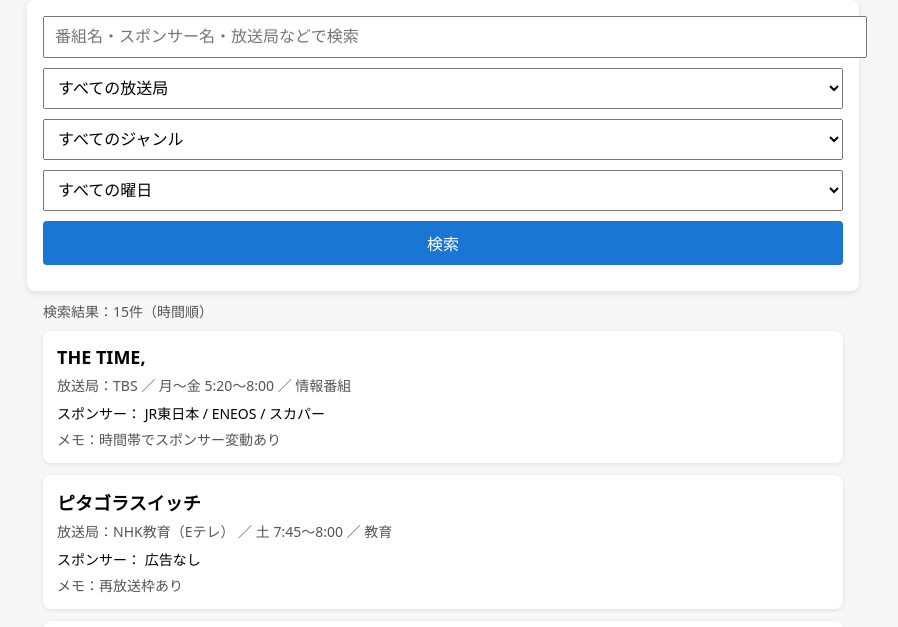
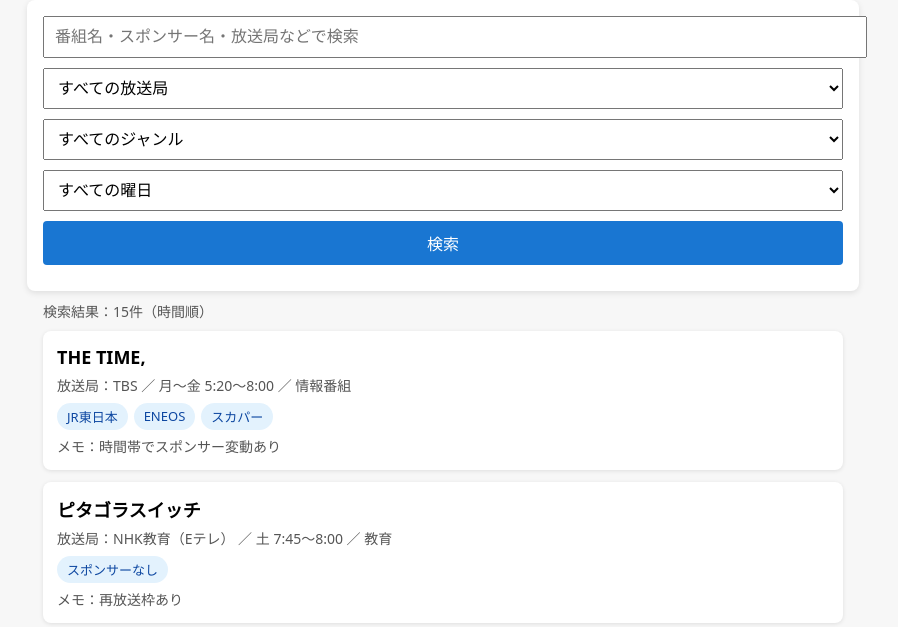
Before and after one commit to rays-projects/sponsor-search, a plain HTML site: page index.html in a window 1280 px wide. Both pictures are taken after a click on the button "検索". Shown: the part 105-732 px from the top of the page, without its empty margins (197-1095 px from the left). Drawn offline with Linux system fonts and the light colour scheme.

```diff
--- a/index.html
+++ b/index.html
@@ -12,6 +12,7 @@
       padding: 16px;
     }
     h1 { text-align: center; }
+
     .search-box {
       max-width: 800px;
       margin: 0 auto 10px;
@@ -20,12 +21,14 @@
       border-radius: 8px;
       box-shadow: 0 2px 6px rgba(0,0,0,.1);
     }
+
     input, select, button {
       width: 100%;
       padding: 10px;
       margin-bottom: 10px;
       font-size: 16px;
     }
+
     button {
       background: #1976d2;
       color: #fff;
@@ -33,12 +36,14 @@
       border-radius: 4px;
       cursor: pointer;
     }
+
     ul {
       list-style: none;
       padding: 0;
       max-width: 800px;
       margin: 0 auto;
     }
+
     li {
       background: #fff;
       margin-bottom: 12px;
@@ -46,9 +51,34 @@
       border-radius: 8px;
       box-shadow: 0 1px 4px rgba(0,0,0,.1);
     }
-    .program { font-size: 18px; font-weight: bold; }
-    .meta { margin-top: 6px; font-size: 14px; color: #555; }
-    .sponsors { margin-top: 8px; font-size: 14px; }
+
+    .program {
+      font-size: 18px;
+      font-weight: bold;
+    }
+
+    .meta {
+      margin-top: 6px;
+      font-size: 14px;
+      color: #555;
+    }
+
+    /* ★ スポンサータグ */
+    .sponsor-tags {
+      margin-top: 8px;
+      display: flex;
+      flex-wrap: wrap;
+      gap: 6px;
+    }
+
+    .tag {
+      background: #e3f2fd;
+      color: #0d47a1;
+      padding: 4px 10px;
+      border-radius: 999px;
+      font-size: 13px;
+      white-space: nowrap;
+    }
   </style>
 </head>
 <body>
@@ -127,21 +157,19 @@
     const data = await loadSponsors();
 
     let filtered = data.filter(r => {
+      const sponsorsText = [r.sponsor1, r.sponsor2, r.sponsor3].join(" ");
       return (
         (kw === "" ||
           r.program?.includes(kw) ||
           r.station?.includes(kw) ||
-          [r.sponsor1, r.sponsor2, r.sponsor3].join(" ").includes(kw)) &&
+          sponsorsText.includes(kw)) &&
         (station === "" || r.station === station) &&
         (category === "" || r.genre === category) &&
         (day === "" || r.day?.includes(day))
       );
     });
 
-    // ★ 時間帯でソート
-    filtered.sort((a, b) => {
-      return timeToNumber(a.time) - timeToNumber(b.time);
-    });
+    filtered.sort((a, b) => timeToNumber(a.time) - timeToNumber(b.time));
 
     if (filtered.length === 0) {
       resultEl.innerHTML = "<li>該当なし</li>";
@@ -151,19 +179,27 @@
 
     infoEl.textContent = `検索結果：${filtered.length}件（時間順）`;
 
-    resultEl.innerHTML = filtered.map(r => `
+    resultEl.innerHTML = filtered.map(r => {
+      const sponsors = [r.sponsor1, r.sponsor2, r.sponsor3]
+        .filter(s => s && s !== "-" && !s.includes("なし"));
+
+      const sponsorTags = sponsors.length
+        ? sponsors.map(s => `<span class="tag">${s}</span>`).join("")
+        : `<span class="tag">スポンサーなし</span>`;
+
+      return `
         <li>
           <div class="program">${r.program}</div>
           <div class="meta">
             放送局：${r.station} ／ ${r.day} ${r.time} ／ ${r.genre}
           </div>
-        <div class="sponsors">
-          スポンサー：
-          ${[r.sponsor1, r.sponsor2, r.sponsor3].filter(s => s && s !== "-").join(" / ") || "不明"}
+          <div class="sponsor-tags">
+            ${sponsorTags}
           </div>
           ${r["備考"] ? `<div class="meta">メモ：${r["備考"]}</div>` : ""}
         </li>
-    `).join("");
+      `;
+    }).join("");
   }
 </script>
 
```
Lines whose indentation alone changed are shown as unchanged.
